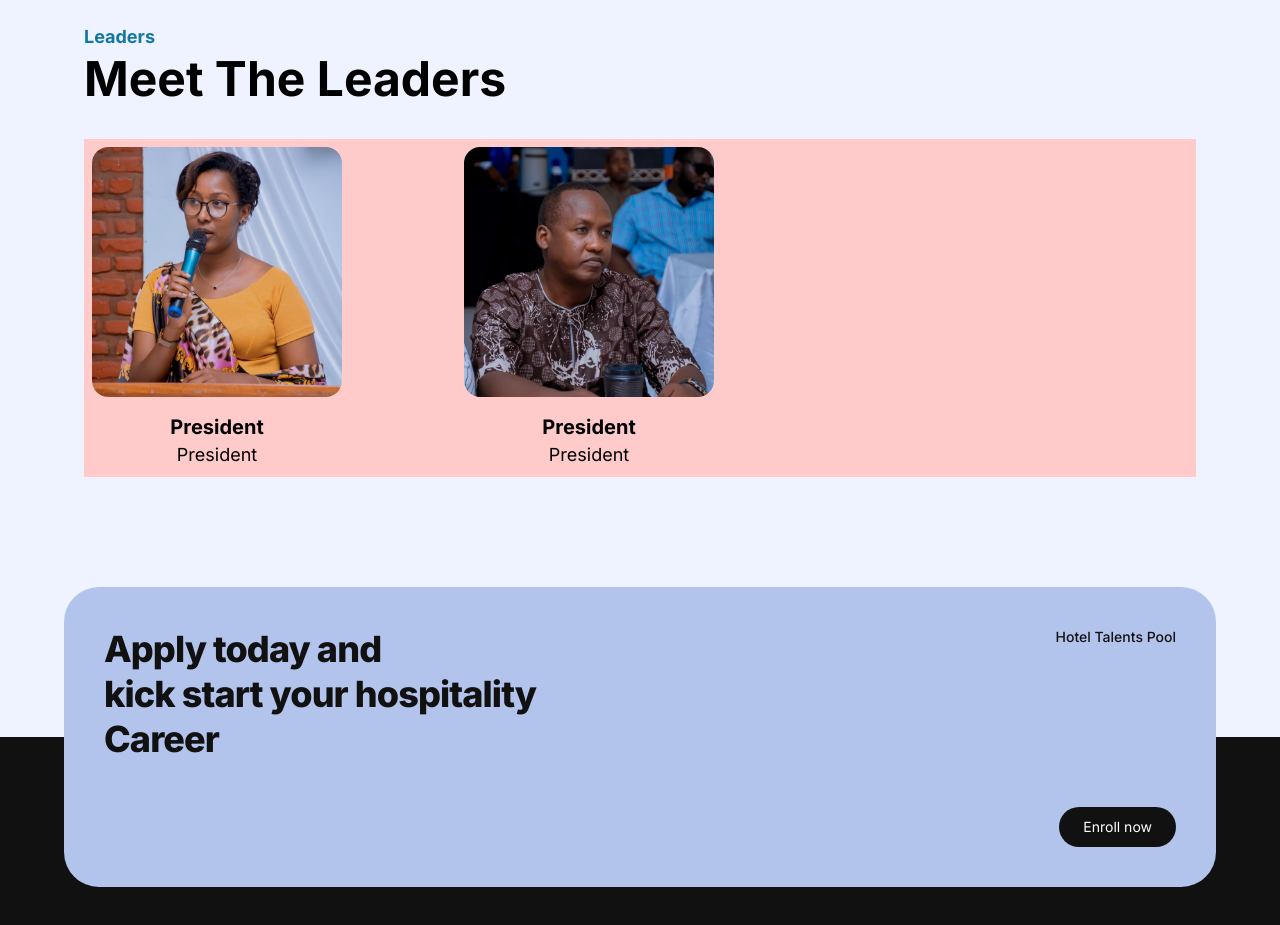
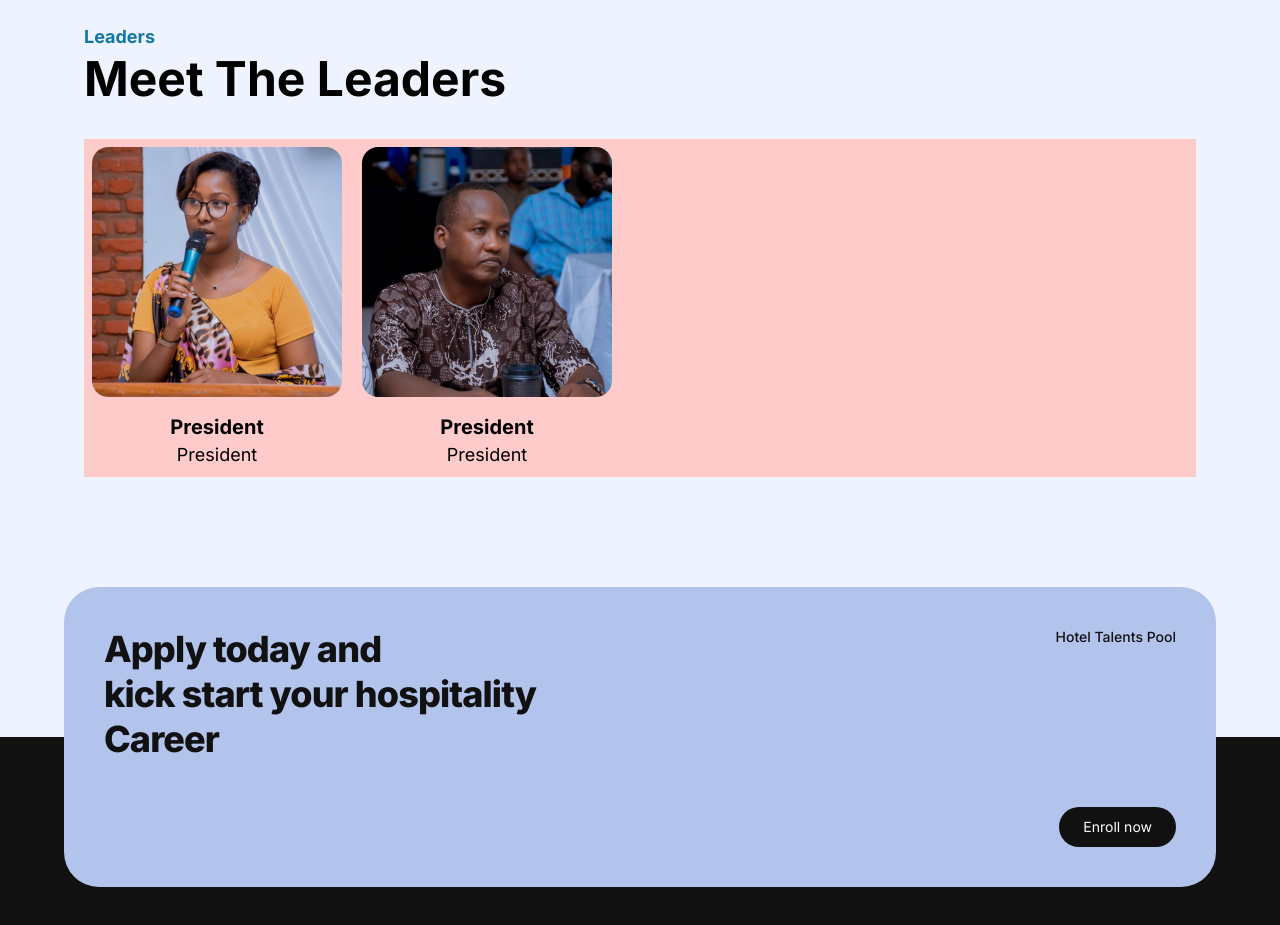
Before and after one commit to mbonikev/hotel_talents_pool, a React (Vite) app: page /#/about in a window 1280 px wide. Shown: the part 1660-2585 px from the top of the page. Built offline with nearby package versions, Linux system fonts and the light colour scheme; what ldrs would draw is missing.

Commit message:
updated src/pages/About.jsx

```diff
--- a/src/pages/About.jsx
+++ b/src/pages/About.jsx
@@ -86,7 +86,7 @@ function About() {
             <div className="w-full h-fit flex flex-col gap-1 px-16 max-md:px-5 ">
               <h1 className="text-lg font-bold text-main-color">Leaders</h1>
               <h1 className="text-5xl max-lg:text-4xl font-bold w-fit">Meet The Leaders</h1>
-              <div className="w-full columns-3 bg-red-200 p-2 gap-5 mt-8">
+              <div className="w-full flex items-start justify-start flex-wrap bg-red-200 p-2 gap-5 mt-8">
                 <div className="flex items-center justify-center w-fit break-inside-avoid flex-col">
                   <div className="h-[250px] w-auto max-lg:w-full aspect-square relative overflow-hidden bg-white rounded-2xl mb-4 flex items-center justify-center">
                     <img
```
